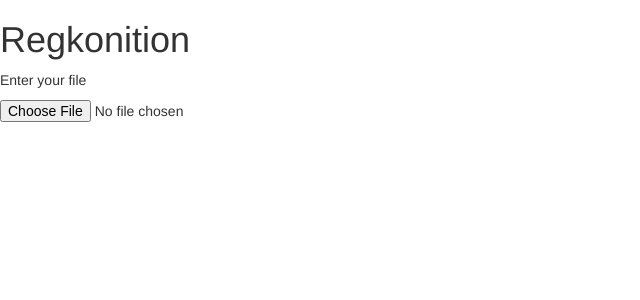
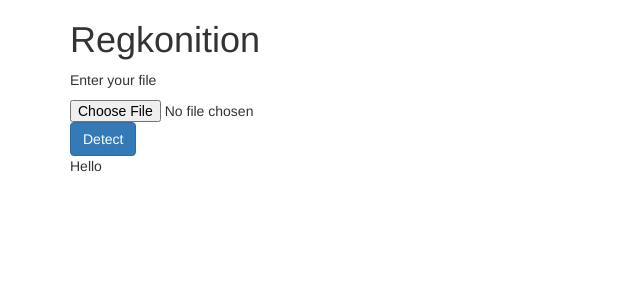
Before and after one commit to minh1609/face-regconition, a React (Create React App) app: page / in a window 1280 px wide. Shown: the top 300 px of the page, without its empty margins (0-640 px from the left). Built offline with nearby package versions, Linux system fonts and the light colour scheme.

Commit message:
using button

```diff
--- a/src/App.js
+++ b/src/App.js
@@ -3,10 +3,10 @@ import FaceSample from "./FaceSample";
 
 const App = () => {
     return (
-        <React.Fragment>
+        <div className="container">
             <h1>Regkonition</h1>
             <FaceSample />
-        </React.Fragment>
+        </div>
     );
 };
 
--- a/src/FaceSample.js
+++ b/src/FaceSample.js
@@ -1,10 +1,9 @@
 import React, { useState, useEffect } from "react";
-import AWS from "aws-sdk";
 import { rekognition } from "./aws-config";
 
 const FaceSample = () => {
     const [imageData, setImageData] = useState("");
-    const [result, setResult] = useState([{}]); //FaceDetail Array
+    const [result, setResult] = useState([{}]); //Array of FaceDetail Object
 
     const handleChange = e => {
         let params;
@@ -28,10 +27,20 @@ const FaceSample = () => {
         };
     };
 
+    const handleClick = () => {};
+
+    const renderResult = () => {
+        return <div>Hello</div>;
+    };
+
     return (
         <div>
             <p>Enter your file</p>
             <input type="file" onChange={handleChange} />
+            <button className="btn btn-primary" onClick={handleClick}>
+                Detect
+            </button>
+            {renderResult()}
         </div>
     );
 };
--- a/src/aws-config.js
+++ b/src/aws-config.js
@@ -5,4 +5,4 @@ AWS.config.credentials = new AWS.CognitoIdentityCredentials({
     IdentityPoolId: "us-east-1:cc9fadcf-503b-41f1-a7c1-7f1da0b9a014"
 });
 
-export let rekognition = new AWS.Rekognition();
+export let rekognition = new AWS.Rekognition({ apiVersion: "2016-06-27" });
```
